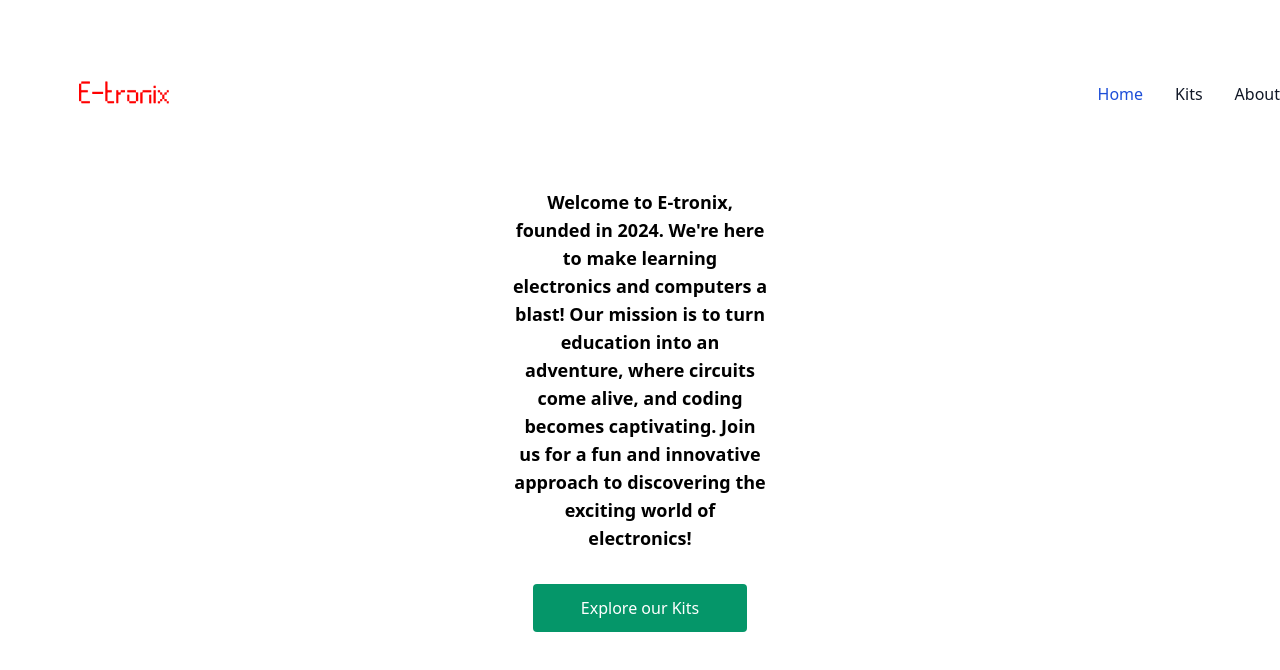
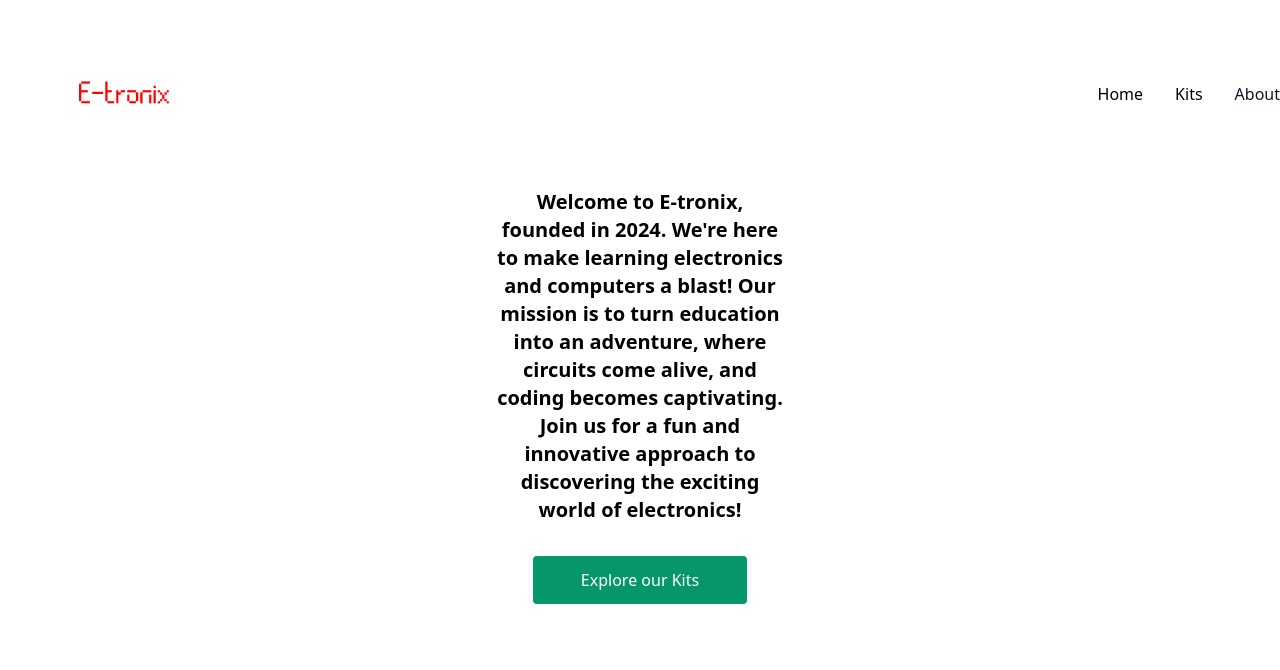
Before and after one commit to e-tronix/e-tronix.github.io, a Next.js app in the folder my-project/: page /about in a window 1280 px wide. Shown: the top 670 px of the page. Built offline with nearby package versions, Linux system fonts and the light colour scheme.

Commit message:
fixed navbar blue

```diff
--- a/my-project/components/navbar.jsx
+++ b/my-project/components/navbar.jsx
@@ -37,7 +37,7 @@ const Navbar = () => {
             <li>
               <Link
                 href={'/'}
-                className="block py-2 px-3 text-white bg-blue-700 rounded md:bg-transparent md:text-blue-700 md:p-0"
+                className="block py-2 px-3 bg-blue-700 rounded md:bg-transparent md:p-0 md:hover:text-blue-700"
                 aria-current="page"
               >
                 Home
@@ -46,7 +46,7 @@ const Navbar = () => {
             <li>
               <Link
                 href={'/kits'}
-                className="block py-2 px-3 text-gray-900 rounded hover:bg-gray-100 md:hover:bg-transparent md:border-0 md:hover:text-blue-700 md:p-0"
+                className="block py-2 px-3 rounded hover:bg-gray-100 md:hover:bg-transparent md:border-0 md:hover:text-blue-700 md:p-0"
               >
                 Kits
               </Link>
--- a/my-project/pages/about.jsx
+++ b/my-project/pages/about.jsx
@@ -11,8 +11,8 @@ export default function Home() {
     <meta name="description" content="Learn electronics by building"></meta>
     </Head>
     <Navbar />
-    <div className="flex items-center flex-col mx-auto w-64 text-center">
-        <p className="text-lg font-bold">
+    <div className="flex items-center flex-col mx-auto w-72 text-center">
+        <p className="text-xl font-bold">
             Welcome to E-tronix, founded in 2024. We're here to make learning electronics and computers a blast! Our mission is to turn education into an adventure, where circuits come alive, and coding becomes captivating. Join us for a fun and innovative approach to discovering the exciting world of electronics!
         </p>
         <Link
--- a/my-project/pages/kits.jsx
+++ b/my-project/pages/kits.jsx
@@ -18,7 +18,7 @@ export default function Home() {
     <Image height={300} width={600} alt="555 blinker" src={'/difficult-circuit.jpg'} className="md:rounded-l-md object-cover"/>
   <div className="w-full p-4 flex flex-col justify-between">
     <div>
-      <h1 className="font-semibold text-xl mt-4 mb-2 md:text-2xl lg:text-3xl">555 Blinker</h1>
+      <h1 className="font-semibold text-xl mt-4 mb-2 md:text-2xl lg:text-3xl">555 Blinker (200 LE)</h1>
       <p className="text-sm md:text-base lg:text-lg text-gray-700">
         Lorem ipsum dolor sit amet, consectetur adipisicing elit. Sit odio eligendi alias exercitationem cumque molestias animi error sequi aut ad veniam facilis, minima maxime illo ipsam reiciendis labore fuga pariatur!
       </p>
```
